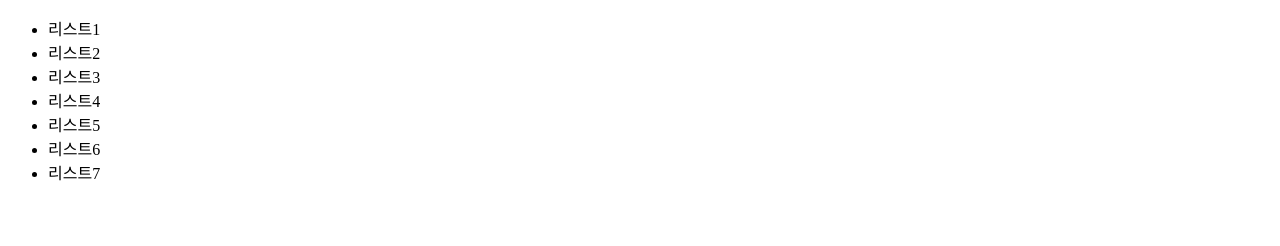
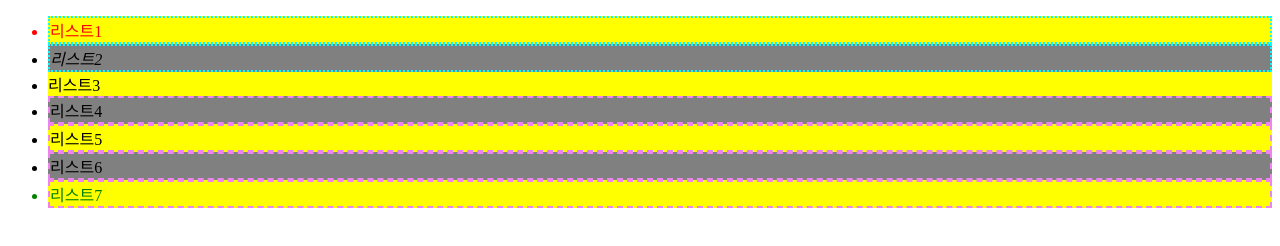
Before and after one commit to LeeKM321/js-study202409, a plain HTML site: page 2. web-api/1. DOM기초/3. quiz.html in a window 1280 px wide. Drawn offline with Linux system fonts and the light colour scheme.

Commit message:
# 요소 취득 연습문제 풀이

```diff
--- a/2. web-api/1. DOM기초/3. quiz.html
+++ b/2. web-api/1. DOM기초/3. quiz.html
@@ -23,24 +23,46 @@
     <script>
       //1. id="list1"인 요소에 <li> 요소중
       //    홀수번째 요소만 선택후 배경색상 yellow 적용
+      // const $listItem = document.querySelectorAll('#list1 li:nth-child(odd)');
+      const $listItem = [...document.querySelectorAll('#list1 li')];
+      $listItem
+        .filter(($li, i) => i % 2 === 0) // filter에 전달하는 콜백함수의 두번째 매개값은 인덱스
+        .forEach(($li) => ($li.style.background = 'yellow'));
 
       //2. id="list1"인 요소에 <li> 요소중
       //   짝수번째 요소만 선택후 배경색상 gray 적용
+      // const $listItem = document.querySelectorAll('#list1 li:nth-child(even)');
+      $listItem
+        .filter(($li, i) => i % 2 === 1)
+        .forEach(($li) => ($li.style.background = 'gray'));
 
       //3. id="list1"인 요소에 <li> 요소중
       //  첫번째 <li>요소만 선택후 폰트색상 red 적용
+      // document.querySelector('#list1 li:first-child');
+      const [$first, $second, ...$others] = $listItem;
+      $first.style.color = 'red';
 
       //4. id="list1"인 요소에 <li> 요소중
       //   마지막번째 <li>요소만 선택후 폰트색상 green 적용
+      // document.querySelector('#list1 li:last-child')
+      $listItem[$listItem.length - 1].style.color = 'green';
 
       //5. id="list1"인 요소에 <li> 요소중
       // 두번째 <li>요소만 선택후 font-style: italic 적용
+      $listItem[1].style.fontStyle = 'italic';
 
       //6. id="list1"인 요소에 <li> 요소중  3번째 이전 요소만 선택후
       //   border: 2px dotted aqua 적용 (1, 2번째만 선택)
+      // document.querySelectorAll('#list1 li:nth-child(-n+2)')
+      [$listItem[0], $listItem[1]].forEach(
+        ($li) => ($li.style.border = '2px dotted aqua')
+      );
 
       //7. id="list1"인 요소에 <li> 요소중  3번째 이후요소만 선택후
       //   border 2px dashed violet 적용 (3번째부터 끝까지 선택)
+      // document.querySelectorAll('#list1 li:nth-child(n+4)')
+      const [, , , ...$rest] = $listItem;
+      $rest.forEach(($li) => ($li.style.border = '2px dashed violet'));
     </script>
   </body>
 </html>
```
